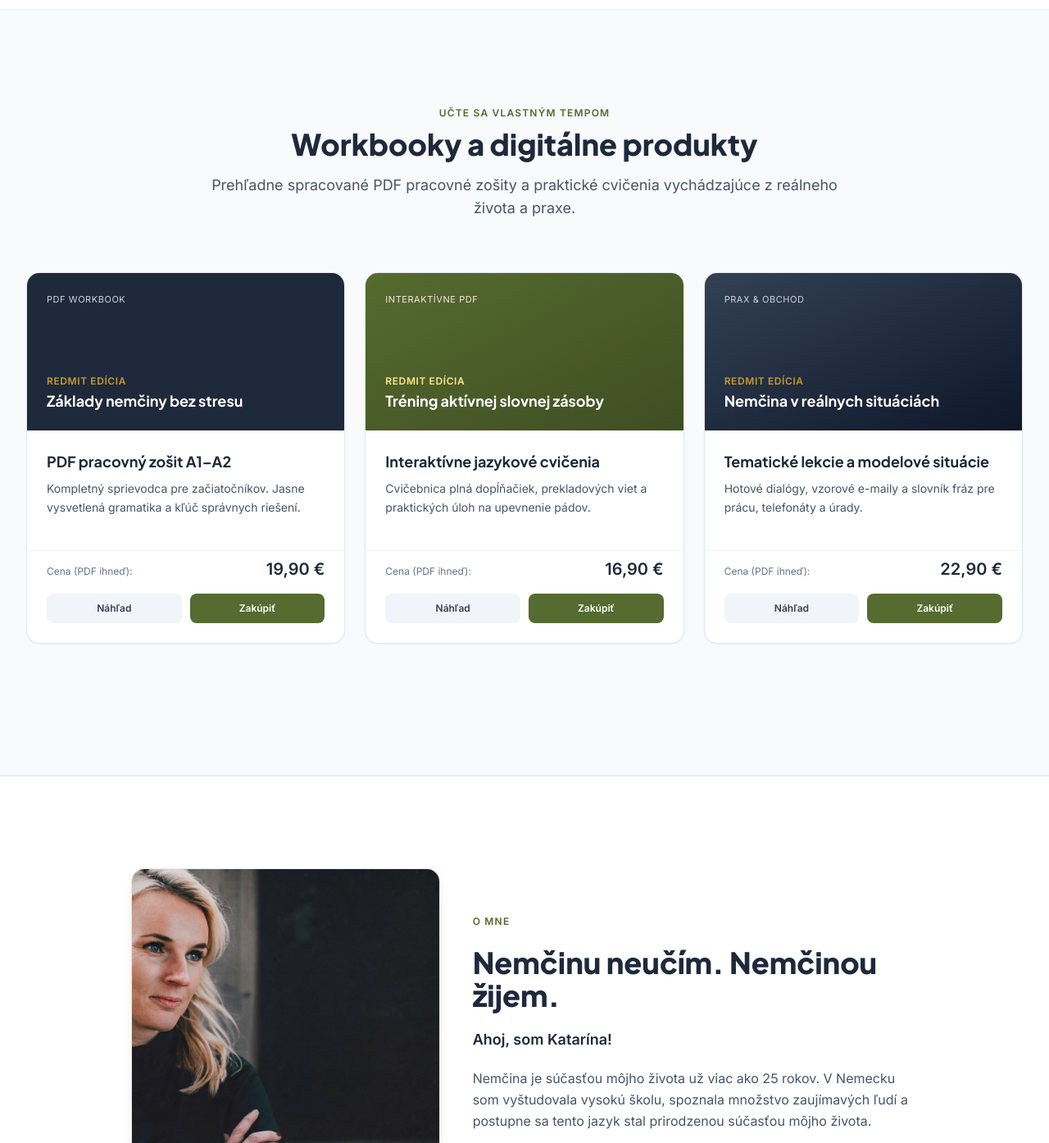
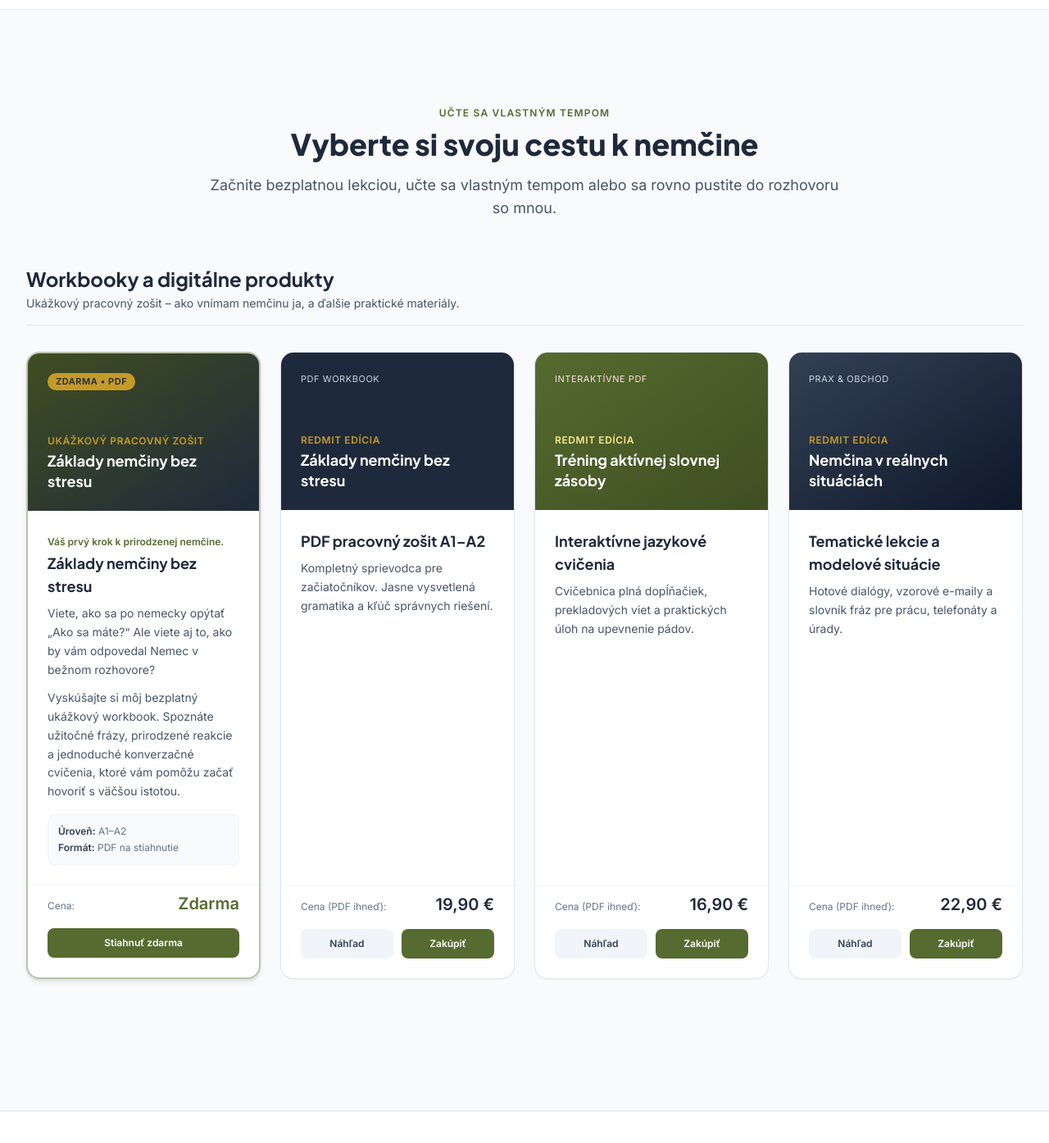
Before and after one commit to susienka/Redmit, a plain HTML site: page index.html in a window 1280 px wide. Shown: the part 4180-5574 px from the top of the page at 82% size. Drawn offline with nearby package versions, Linux system fonts and the light colour scheme.

Commit message:
Revise workbook section and video attributes
Updated content and layout for the workbook section, including new headings and descriptions. Modified video element attributes for better performance.

```diff
--- a/index.html
+++ b/index.html
@@ -463,15 +463,59 @@
     ====================================================================== -->
     <section id="workbooky" class="py-20 lg:py-28 bg-slate-50 scroll-mt-20 border-b border-slate-200/60">
         <div class="max-w-7xl mx-auto px-4 sm:px-6 lg:px-8">
-            <div class="max-w-3xl mx-auto text-center mb-16">
+            <div class="max-w-3xl mx-auto text-center mb-14">
                 <span class="text-xs font-bold uppercase tracking-widest text-brand-red">Učte sa vlastným tempom</span>
-                <h2 class="text-3xl sm:text-4xl font-extrabold text-brand-slate mt-2 mb-4">Workbooky a digitálne produkty</h2>
+                <h2 class="text-3xl sm:text-4xl font-extrabold text-brand-slate mt-2 mb-4">Vyberte si svoju cestu k nemčine</h2>
                 <p class="text-slate-600 text-lg">
-                    Prehľadne spracované PDF pracovné zošity a praktické cvičenia vychádzajúce z reálneho života a praxe.
+                    Začnite bezplatnou lekciou, učte sa vlastným tempom alebo sa rovno pustite do rozhovoru so mnou.
                 </p>
             </div>
 
-            <div class="grid grid-cols-1 md:grid-cols-3 gap-6 mb-12">
+            <div class="mb-8 flex flex-col sm:flex-row sm:items-end justify-between border-b border-slate-200 pb-4">
+                <div>
+                    <h3 class="text-2xl font-bold text-brand-slate">Workbooky a digitálne produkty</h3>
+                    <p class="text-sm text-slate-600 mt-1">Ukážkový pracovný zošit – ako vnímam nemčinu ja, a ďalšie praktické materiály.</p>
+                </div>
+            </div>
+
+            <div class="grid grid-cols-1 md:grid-cols-2 lg:grid-cols-4 gap-6 mb-12">
+                <!-- Produkt 0 (Bezplatný ukážkový workbook) -->
+                <div class="premium-card bg-white rounded-2xl border-2 border-brand-red/40 overflow-hidden flex flex-col justify-between shadow-md relative">
+                    <div>
+                        <div class="relative h-48 bg-gradient-to-br from-brand-redDark to-brand-slate p-6 flex flex-col justify-between text-white">
+                            <div class="flex justify-between items-start">
+                                <span class="text-[11px] uppercase tracking-wider bg-brand-gold text-brand-slate font-bold px-2.5 py-0.5 rounded-full">Zdarma • PDF</span>
+                            </div>
+                            <div>
+                                <p class="text-xs text-brand-gold font-semibold uppercase tracking-wider mb-1">Ukážkový pracovný zošit</p>
+                                <h4 class="font-heading font-bold text-lg leading-snug">Základy nemčiny bez stresu</h4>
+                            </div>
+                        </div>
+                        <div class="p-6">
+                            <span class="inline-block text-xs font-semibold text-brand-red mb-1">Váš prvý krok k prirodzenej nemčine.</span>
+                            <h3 class="text-lg font-bold text-brand-slate mb-2">Základy nemčiny bez stresu</h3>
+                            <p class="text-sm text-slate-600 leading-relaxed mb-3">
+                                Viete, ako sa po nemecky opýtať „Ako sa máte?“ Ale viete aj to, ako by vám odpovedal Nemec v bežnom rozhovore?
+                            </p>
+                            <p class="text-sm text-slate-600 leading-relaxed mb-4">
+                                Vyskúšajte si môj bezplatný ukážkový workbook. Spoznáte užitočné frázy, prirodzené reakcie a jednoduché konverzačné cvičenia, ktoré vám pomôžu začať hovoriť s väčšou istotou.
+                            </p>
+                            <div class="text-xs text-slate-500 space-y-1 bg-slate-50 p-3 rounded-lg border border-slate-100">
+                                <p><strong class="text-slate-700">Úroveň:</strong> A1–A2</p>
+                                <p><strong class="text-slate-700">Formát:</strong> PDF na stiahnutie</p>
+                            </div>
+                        </div>
+                    </div>
+                    <div class="px-6 pb-6 pt-2 border-t border-slate-100">
+                        <div class="flex items-baseline justify-between mb-4">
+                            <span class="text-xs text-slate-500">Cena:</span>
+                            <span class="text-xl font-extrabold text-brand-red">Zdarma</span>
+                        </div>
+                        <a href="zaklady-nemciny-bez-stresu-ukazka.pdf" download class="w-full inline-flex items-center justify-center px-4 py-2.5 text-xs font-semibold text-white bg-brand-red rounded-lg hover:bg-brand-redDark transition text-center shadow-sm">
+                            Stiahnuť zdarma
+                        </a>
+                    </div>
+                </div>
                 <!-- Produkt 1 -->
                 <div class="premium-card bg-white rounded-2xl border border-slate-200 overflow-hidden flex flex-col justify-between shadow-sm">
                     <div>
@@ -625,8 +669,8 @@
                     </div>
                     <div class="lg:col-span-5">
                         <div class="rounded-2xl overflow-hidden bg-slate-900 border border-slate-200 shadow-md">
-                            <video controls poster="1.png" class="w-full aspect-[4/3] object-cover">
-                                <source src="video.mp4" type="video/mp4">
+                            <video controls preload="metadata" playsinline class="w-full aspect-[4/3] object-cover">
+                                <source src="video.mp4#t=0.1" type="video/mp4">
                             </video>
                             <div class="p-4 bg-white text-xs text-slate-600">
                                 Náš malý jazykový experiment. Bez tlaku, jednoducho sme sa rozprávali.
```
